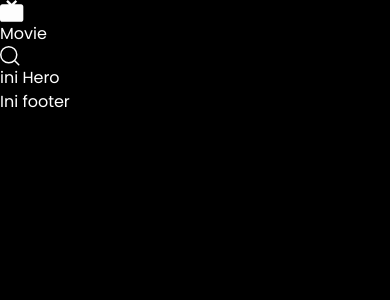
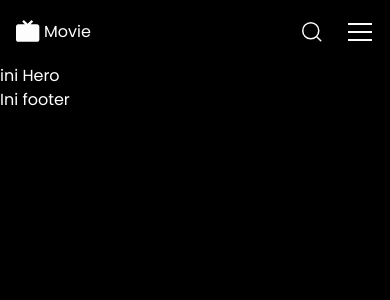
Before and after one commit to Hary300/Personal-Project-24-MovieDB, a React (Vite) app: page / in a window 390 px wide. Shown: the top 300 px of the page. Built offline with nearby package versions, Linux system fonts and the light colour scheme.

Commit message:
style(Header): enhance header layout and add hamburger button styles

```diff
--- a/src/components/layouts/Header.tsx
+++ b/src/components/layouts/Header.tsx
@@ -1,8 +1,8 @@
 export default function Header() {
   return (
-    <header>
+    <header className='flex items-center justify-between px-xl h-7xl'>
       {/* Logo */}
-      <div>
+      <div className='flex gap-xs'>
         <svg
           width='24'
           height='22'
@@ -18,6 +18,7 @@ export default function Header() {
         <span>Movie</span>
       </div>
 
+      <div className='flex gap-3xl items-center'>
         {/* Search Icon */}
         <svg
           width='20'
@@ -29,19 +30,20 @@ export default function Header() {
           <path
             d='M18.75 18.75L14.75 14.75M16.75 8.75C16.75 10.8717 15.9071 12.9066 14.4069 14.4069C12.9066 15.9071 10.8717 16.75 8.75 16.75C6.62827 16.75 4.59344 15.9071 3.09315 14.4069C1.59285 12.9066 0.75 10.8717 0.75 8.75C0.75 6.62827 1.59285 4.59344 3.09315 3.09315C4.59344 1.59285 6.62827 0.75 8.75 0.75C10.8717 0.75 12.9066 1.59285 14.4069 3.09315C15.9071 4.59344 16.75 6.62827 16.75 8.75Z'
             stroke='#FDFDFD'
-          stroke-width='1.5'
-          stroke-miterlimit='10'
-          stroke-linecap='round'
-          stroke-linejoin='round'
+            strokeWidth='1.5'
+            strokeMiterlimit='10'
+            strokeLinecap='round'
+            strokeLinejoin='round'
           />
         </svg>
 
         {/* Hamburger button */}
-      <div>
+        <div className='hamburger-button flex flex-col  px-[2.25px] py-[6.25px] gap-sm'>
           <span></span>
           <span></span>
           <span></span>
         </div>
+      </div>
     </header>
   );
 }
--- a/src/index.css
+++ b/src/index.css
@@ -161,3 +161,7 @@
 body {
   @apply font-poppins bg-black text-white;
 }
+
+.hamburger-button span {
+  @apply w-6 h-0.5 bg-neutral-25;
+}
```
Lines whose indentation alone changed are shown as unchanged.
